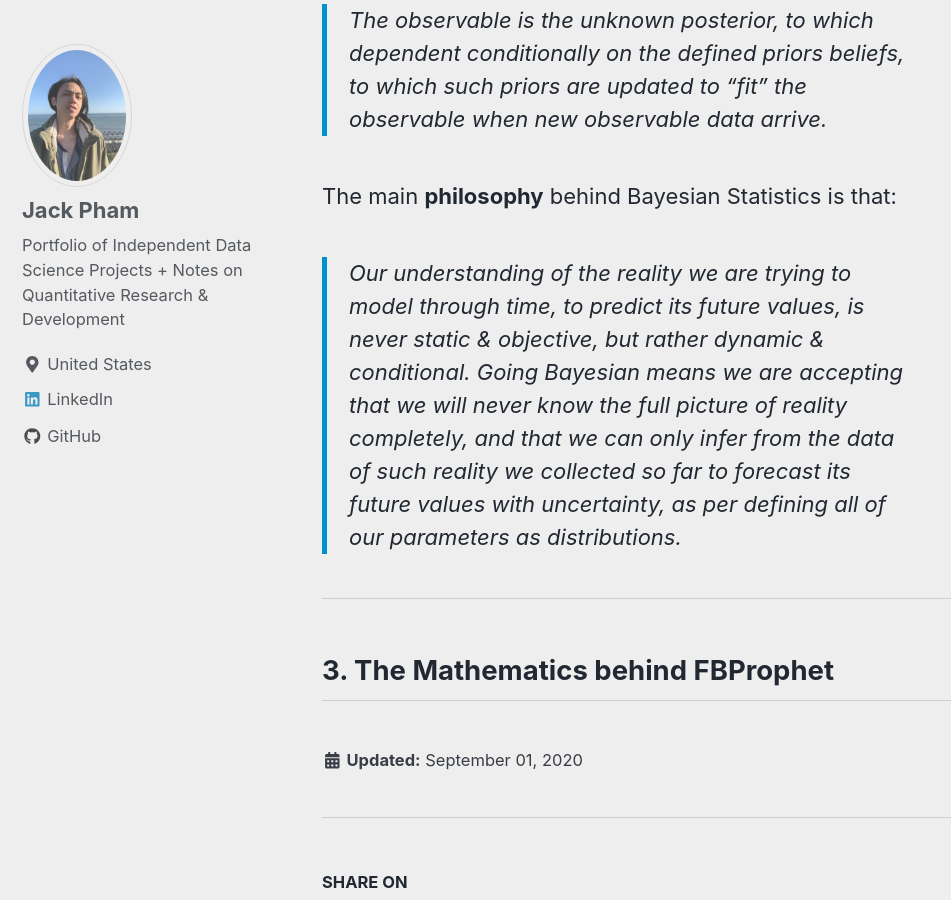
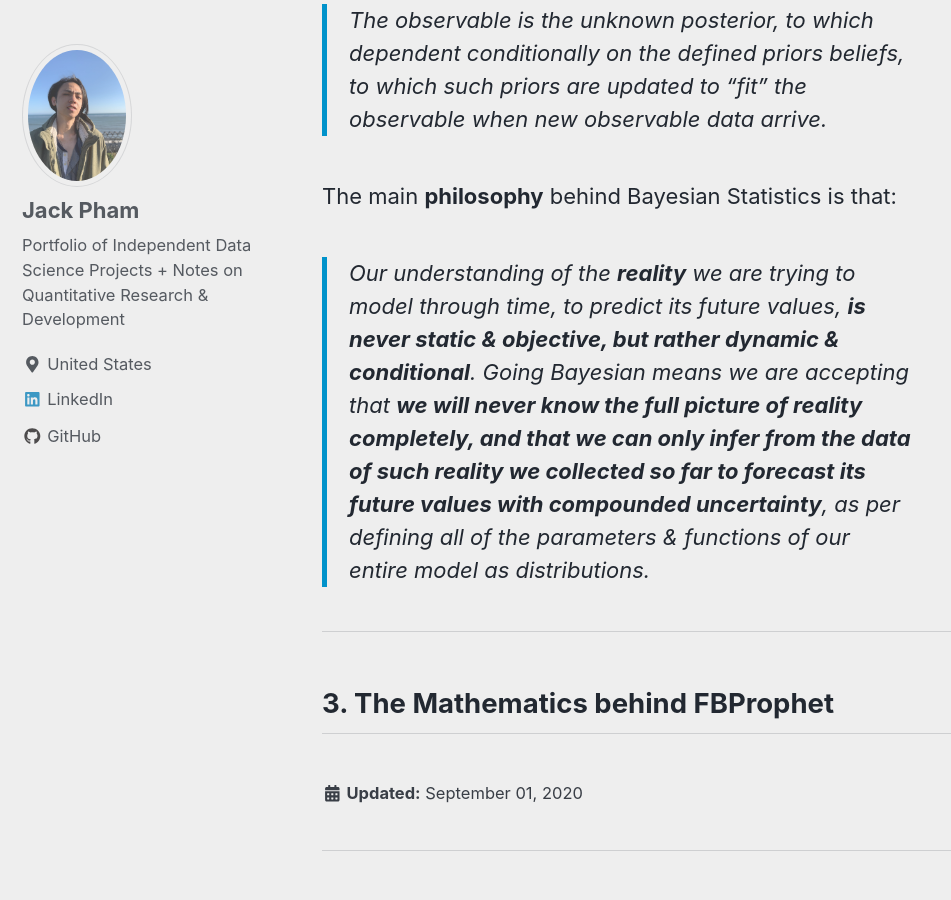
Before and after one commit to jp-quant/jp-quant.github.io, a Jekyll site: the page built from _posts/2020-09-01-fbprophet_bayesian_glm.md, in a window 1280 px wide and 900 px high, scrolled down 5646 px. Shown: the whole window, without its empty margins (0-951 px from the left). Built offline with Jekyll 4.4.1, drawn with Linux system fonts in a browser that asks for light colours; nearby versions of some CDN libraries.

Commit message:
_posts/2020-09-01-fbprophet_bayesian_glm.md updated from https://stackedit.io/

```diff
--- a/_posts/2020-09-01-fbprophet_bayesian_glm.md
+++ b/_posts/2020-09-01-fbprophet_bayesian_glm.md
@@ -89,14 +89,14 @@ To summarize:
 > The observable is the unknown posterior, to which dependent conditionally on the defined priors beliefs, to which such priors are updated to "fit" the observable when new observable data arrive.
 
 The main **philosophy** behind Bayesian Statistics is that:
-> Our understanding of the reality we are trying to model through time, to predict its future values, is never static & objective, but rather dynamic & conditional. Going Bayesian means we are accepting that we will never know the full picture of reality completely, and that we can only infer from the data of such reality we collected so far to forecast its future values with uncertainty, as per defining all of our parameters as distributions.
+> Our understanding of the **reality** we are trying to model through time, to predict its future values, **is never static & objective, but rather dynamic & conditional**. Going Bayesian means we are accepting that **we will never know the full picture of reality completely, and that we can only infer from the data of such reality we collected so far to forecast its future values with compounded uncertainty**, as per defining all of the parameters & functions of our entire model as distributions.
 
 ---
 ## 3. The Mathematics behind FBProphet
 
 
 <!--stackedit_data:
-eyJoaXN0b3J5IjpbLTk3Mzg0NTcxNywxMTA2NDYwNDE1LDE3Mz
-A0Mjc3OTEsMTA5ODk5MzQ0MCwtMTY0MDU1NzgyNSwtOTk1MzU0
-NzQ4LC0xMTM1NzIwNTQwXX0=
+eyJoaXN0b3J5IjpbNDgyNDE0OTI0LDExMDY0NjA0MTUsMTczMD
+QyNzc5MSwxMDk4OTkzNDQwLC0xNjQwNTU3ODI1LC05OTUzNTQ3
+NDgsLTExMzU3MjA1NDBdfQ==
 -->
```
